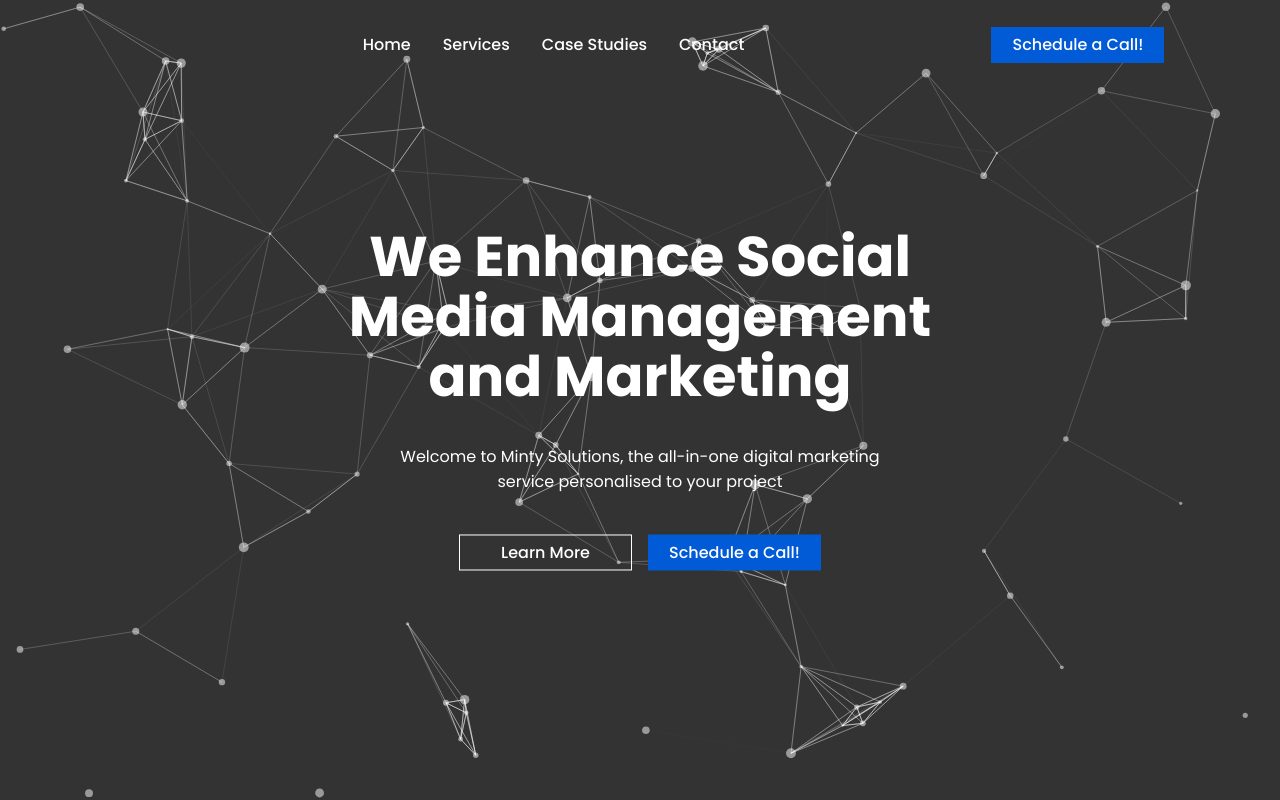
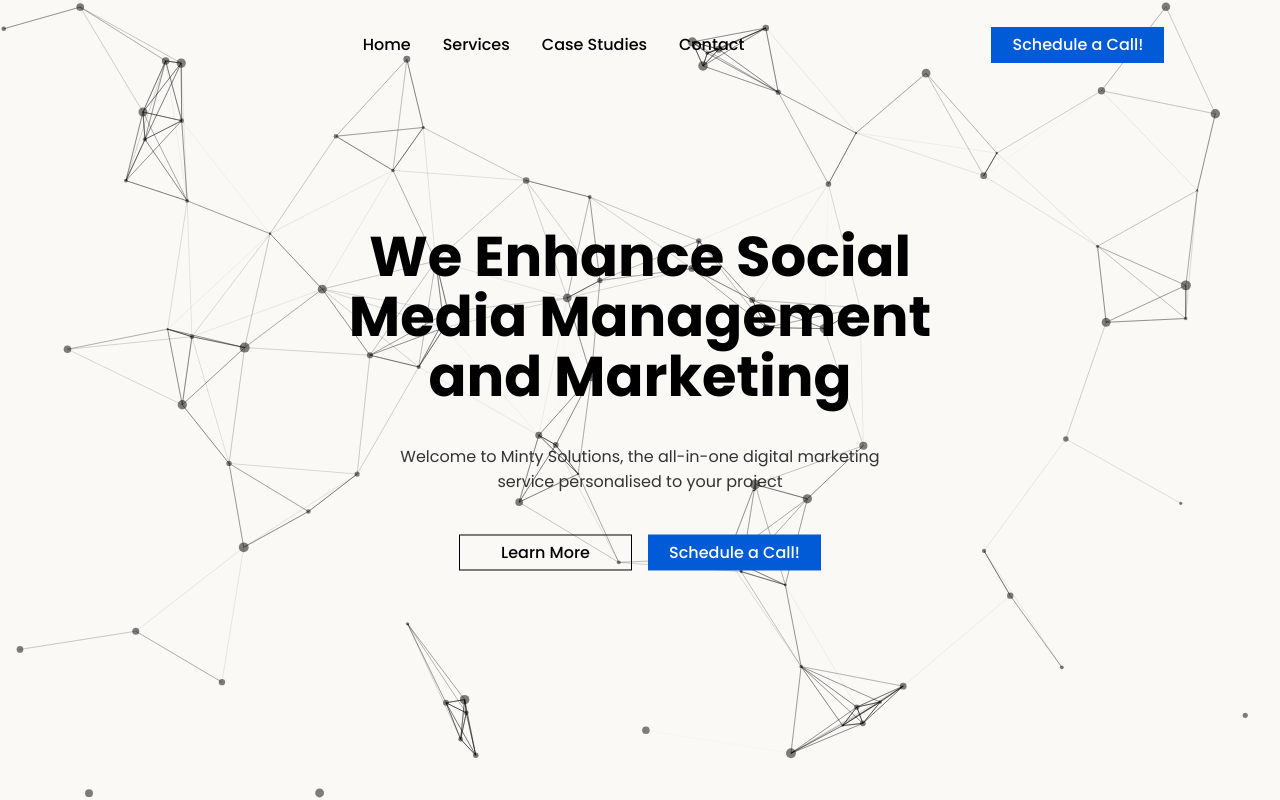
Before and after one commit to chrisokwakol/mintyy, a Next.js app: page / in a window 1280 px wide. Shown: the top 800 px of the page. Built offline with nearby package versions, Linux system fonts and the light colour scheme.

Commit message:
made tsParticles section light

```diff
--- a/components/Header.js
+++ b/components/Header.js
@@ -44,7 +44,7 @@ const Header = (props) => {
 				options={{
 					background: {
 						color: {
-							value: "#333",
+							value: "#FAF9F6",
 						},
 					},
 					fpsLimit: 120,
@@ -72,10 +72,10 @@ const Header = (props) => {
 					},
 					particles: {
 						color: {
-							value: "#ffffff",
+							value: "#000",
 						},
 						links: {
-							color: "#ffffff",
+							color: "#000",
 							distance: 150,
 							enable: true,
 							opacity: 0.5,
--- a/styles/Header.module.css
+++ b/styles/Header.module.css
@@ -50,12 +50,12 @@
 	width: 173px;
 	margin-right: 16px;
 	background-color: transparent;
-	color: #fff;
+	color: #000;
 	font-size: 1rem;
 	font-weight: 500;
 	/* outline: #000000; */
 	/* border: none; */
-	border: 1px solid #fff;
+	border: 1px solid #000;
 	font-family: "Poppins", sans-serif !important;
 	cursor: pointer;
 }
@@ -89,7 +89,7 @@
 .navLinks {
 	display: flex;
 	padding: 0;
-	color: #fff;
+	color: #000;
 }
 
 .navLinks li {
@@ -121,7 +121,7 @@
 .heroContent p {
 	max-width: 540px;
 	margin: auto;
-	color: #fff;
+	color: #333;
 }
 
 .heroContent h1 {
@@ -129,7 +129,7 @@
 	line-height: 60px;
 	/* margin: 24px; */
 	max-width: 730px;
-	color: #fff;
+	color: #000;
 }
 
 @media screen and (max-width: 1024px) {
```
